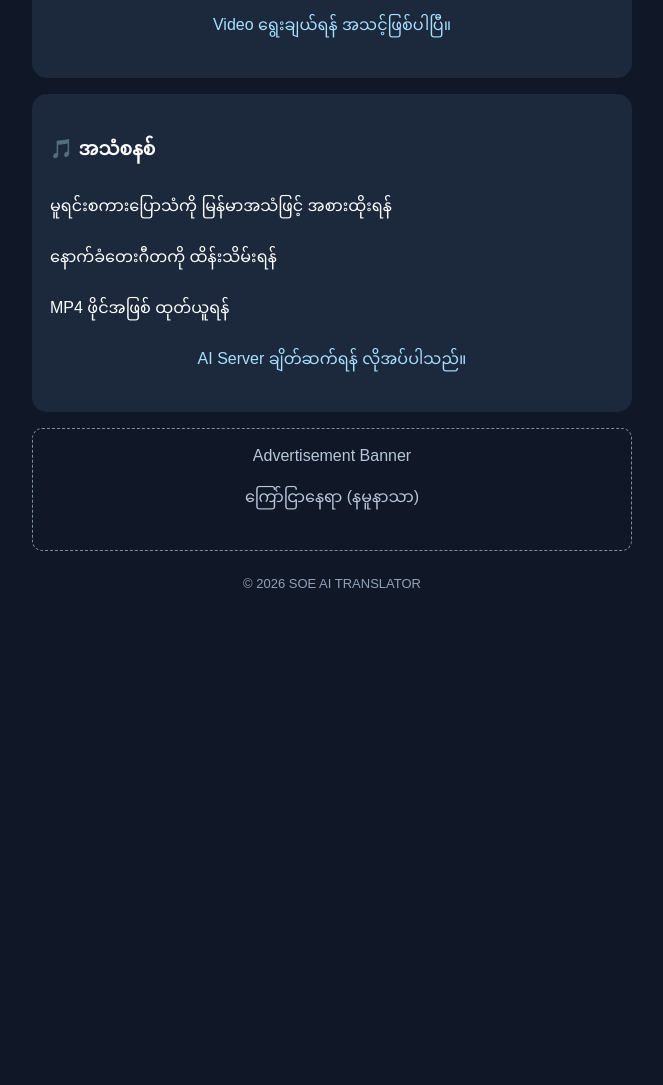
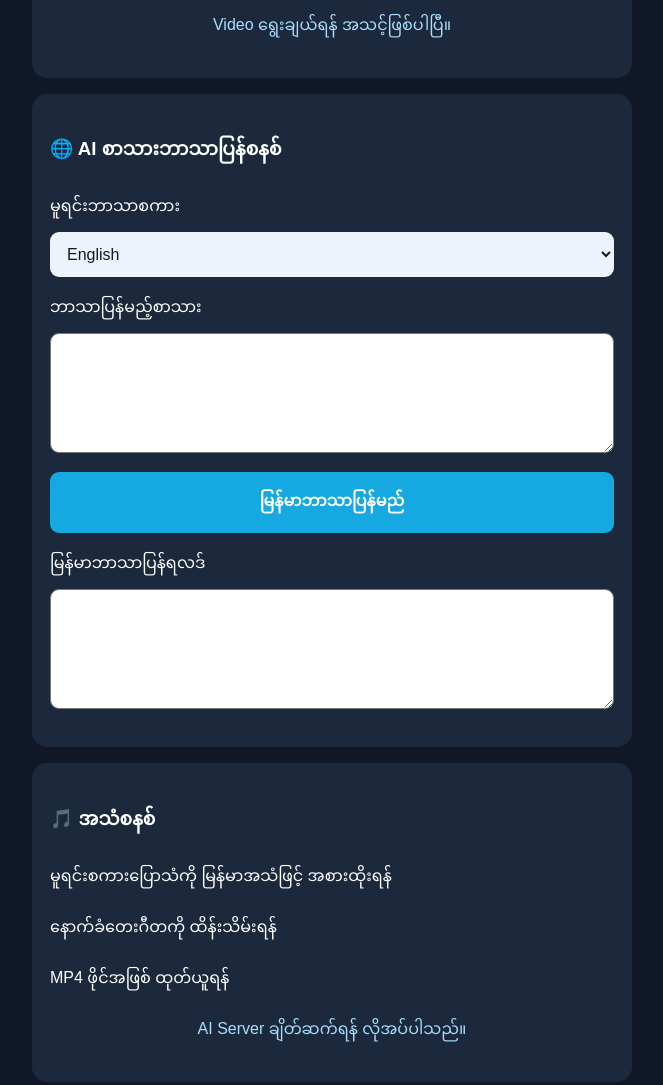
Before and after one commit to soemin101999-lgtm/soe-ai-translator-app, a website: page index.html in a window 1280 px wide. Shown: the part 820-1905 px from the top of the page, without its empty margins (308-971 px from the left). Before the commit the page ends 1429 px from the top, so only its background shows below. Drawn offline with Linux system fonts and the light colour scheme.

Commit message:
Update index.html

```diff
--- a/index.html
+++ b/index.html
@@ -127,6 +127,37 @@ footer {
 </div>
 
 <div class="panel">
+  <h3>🌐 AI စာသားဘာသာပြန်စနစ်</h3>
+
+  <label>မူရင်းဘာသာစကား</label>
+  <select id="textSourceLanguage">
+    <option value="en">English</option>
+    <option value="zh">Chinese</option>
+    <option value="th">Thai</option>
+    <option value="auto">Auto Detect</option>
+  </select>
+
+  <label>ဘာသာပြန်မည့်စာသား</label>
+  <textarea id="inputText"
+    placeholder="ဘာသာပြန်မည့်စာသားကို ဒီမှာထည့်ပါ..."
+    style="width:100%;height:120px;padding:12px;border-radius:9px;">
+  </textarea>
+
+  <button id="textTranslateButton">
+    မြန်မာဘာသာပြန်မည်
+  </button>
+
+  <label>မြန်မာဘာသာပြန်ရလဒ်</label>
+  <textarea id="translatedText"
+    readonly
+    placeholder="ဘာသာပြန်ရလဒ် ဒီမှာပေါ်လာပါမည်..."
+    style="width:100%;height:120px;padding:12px;border-radius:9px;">
+  </textarea>
+
+  <p id="textStatus" class="status"></p>
+</div>
+
+<div class="panel">
   <h3>🎵 အသံစနစ်</h3>
   <p>မူရင်းစကားပြောသံကို မြန်မာအသံဖြင့် အစားထိုးရန်</p>
   <p>နောက်ခံတေးဂီတကို ထိန်းသိမ်းရန်</p>
```
